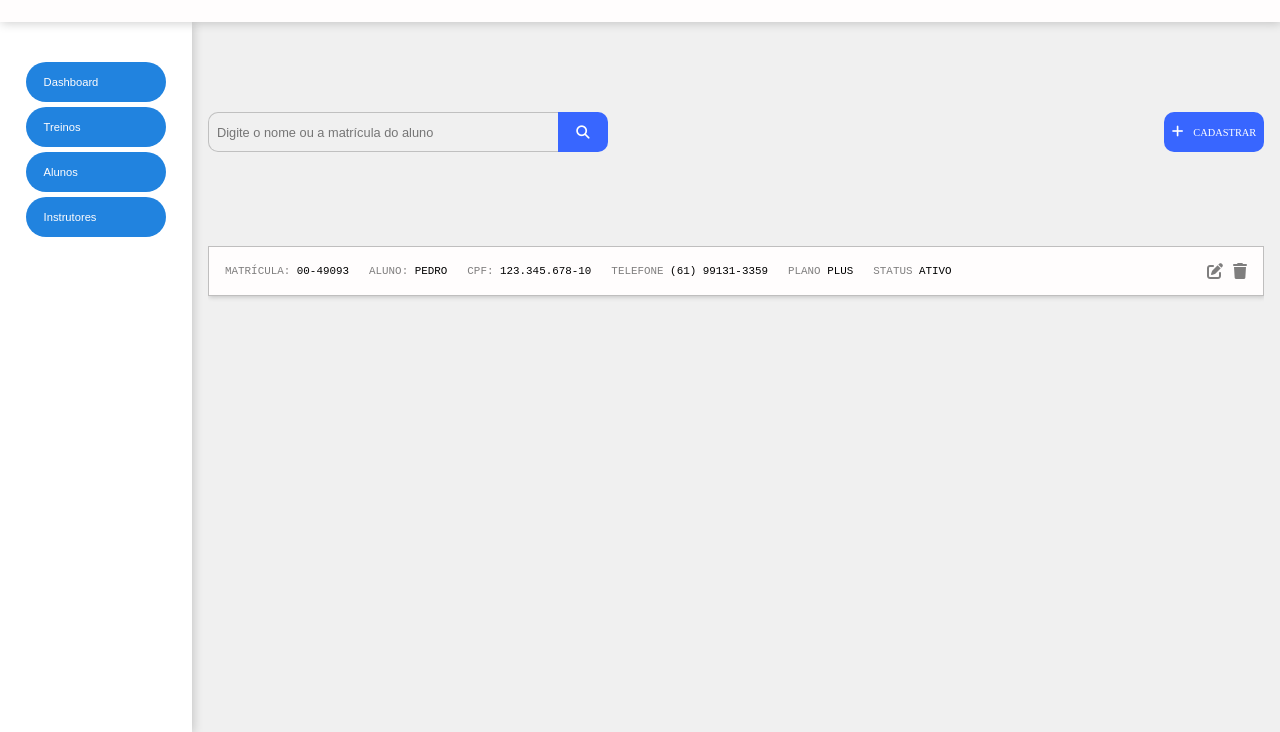
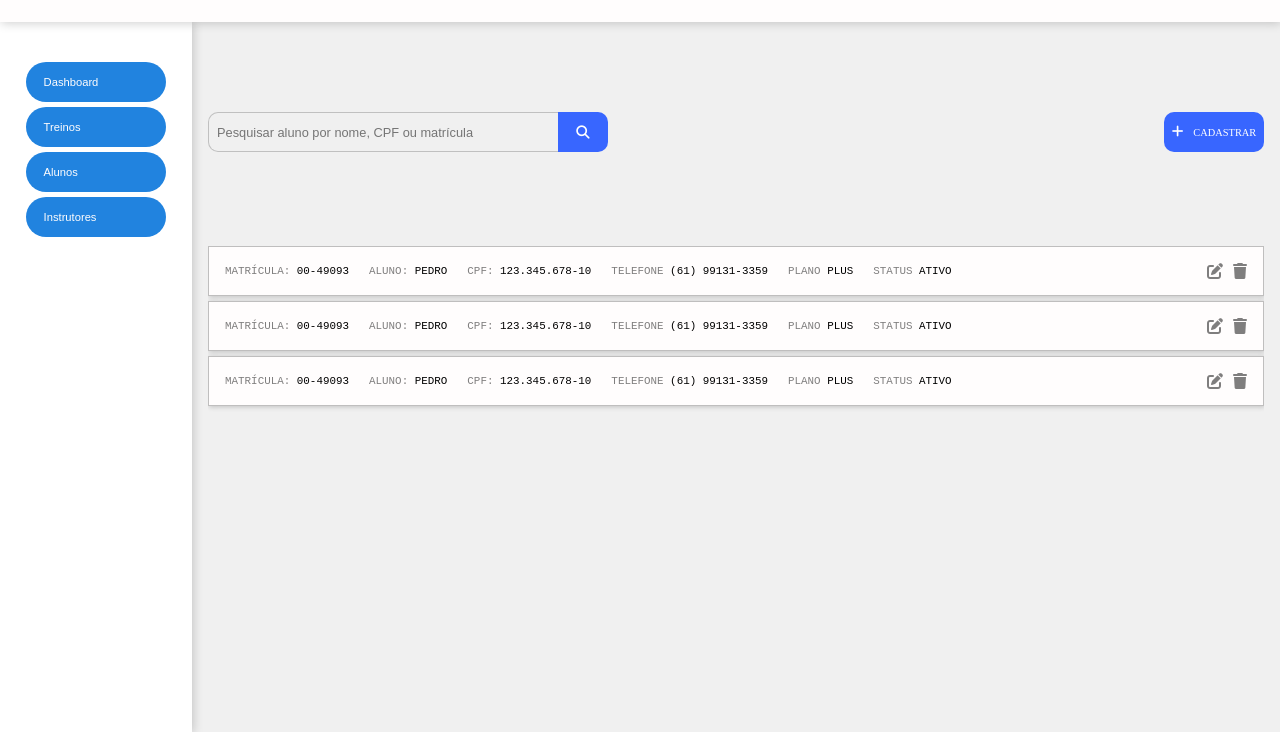
Before and after one commit to eupedrobarbosa03/academy, a plain HTML site: page dist/index.html in a window 1280 px wide. Shown: the part 68-800 px from the top of the page. Drawn offline with Linux system fonts and the light colour scheme; a web font is replaced by a local one.

Commit message:
ajustando placeholder input search student

```diff
--- a/dist/index.html
+++ b/dist/index.html
@@ -119,7 +119,7 @@
             <div class="container-actions-students">
                 <div class="container-search-students">
                     <div class="container-search-students">
-                        <input type="text" id="input-search-students" placeholder="Digite o nome ou a matrícula do aluno" class="element-theme">
+                        <input type="text" id="input-search-students" placeholder="Pesquisar aluno por nome, CPF ou matrícula" class="element-theme">
                         <button id="button-search-students">
                             <i class="fa-solid fa-magnifying-glass"></i>
                         </button>
@@ -133,6 +133,82 @@
             <div class="container-students">
                 <div class="students">
                     <div class="box-student element-theme">
+                        <div class="container-informations-students">
+                            <p class="element-theme">
+                                Matrícula:
+                                <span class="informations-students-box-student element-theme">00-49093</span>
+                            </p>
+                            <p class="element-theme">
+                                Aluno:
+                                <span class="informations-students-box-student element-theme">Pedro</span>
+                            </p>
+                            <p class="element-theme">
+                                CPF:
+                                <span class="informations-students-box-student element-theme">123.345.678-10</span>
+                            </p>
+                            <p class="element-theme">
+                                Telefone
+                                <span class="informations-students-box-student element-theme">(61) 99131-3359</span>
+                            </p>
+                            <p class="element-theme">
+                                Plano
+                                <span class="informations-students-box-student element-theme">Plus</span>
+                            </p>
+                            <p class="element-theme">
+                                Status
+                                <span class="informations-students-box-student element-theme">Ativo</span>
+                            </p>
+                        </div>
+                        <div class="container-actions-box-students">
+                            <i class="fa-solid fa-pen-to-square icon-edit-student element-theme"></i>
+                            <i class="fa-solid fa-trash icon-remove-student element-theme"></i>
+                            <div class="information-action-edit-student information-action element-theme">
+                                <p class="element-theme">Editar</p>
+                            </div>
+                            <div class="information-action-remove-student information-action element-theme">
+                                <p class="element-theme">Remover</p>
+                            </div>
+                        </div>
+                    </div>
+                                        <div class="box-student element-theme">
+                        <div class="container-informations-students">
+                            <p class="element-theme">
+                                Matrícula:
+                                <span class="informations-students-box-student element-theme">00-49093</span>
+                            </p>
+                            <p class="element-theme">
+                                Aluno:
+                                <span class="informations-students-box-student element-theme">Pedro</span>
+                            </p>
+                            <p class="element-theme">
+                                CPF:
+                                <span class="informations-students-box-student element-theme">123.345.678-10</span>
+                            </p>
+                            <p class="element-theme">
+                                Telefone
+                                <span class="informations-students-box-student element-theme">(61) 99131-3359</span>
+                            </p>
+                            <p class="element-theme">
+                                Plano
+                                <span class="informations-students-box-student element-theme">Plus</span>
+                            </p>
+                            <p class="element-theme">
+                                Status
+                                <span class="informations-students-box-student element-theme">Ativo</span>
+                            </p>
+                        </div>
+                        <div class="container-actions-box-students">
+                            <i class="fa-solid fa-pen-to-square icon-edit-student element-theme"></i>
+                            <i class="fa-solid fa-trash icon-remove-student element-theme"></i>
+                            <div class="information-action-edit-student information-action element-theme">
+                                <p class="element-theme">Editar</p>
+                            </div>
+                            <div class="information-action-remove-student information-action element-theme">
+                                <p class="element-theme">Remover</p>
+                            </div>
+                        </div>
+                    </div>
+                                        <div class="box-student element-theme">
                         <div class="container-informations-students">
                             <p class="element-theme">
                                 Matrícula:
```
